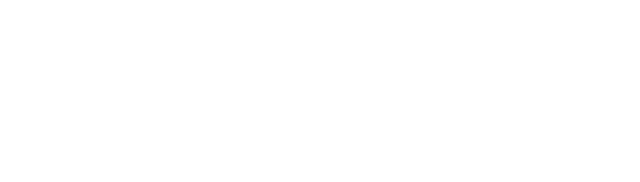
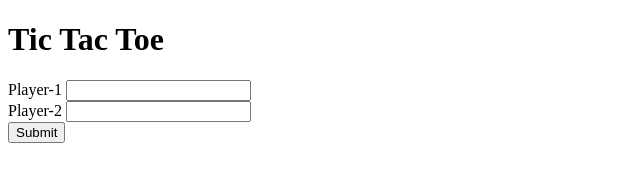
Before and after one commit to acciojob/tictactoe-rummy143679, a website: page main.html in a window 1280 px wide. Shown: the whole page, without its empty margins (0-640 px from the left). Drawn offline with Linux system fonts and the light colour scheme.

Commit message:
created a submission

```diff
--- a/main.html
+++ b/main.html
@@ -8,6 +8,18 @@
 
 <body>
 	<!-- the entire body must be written by student -->
+	<div id="container">
+		<h1>Tic Tac Toe</h1>
+		<div>
+			<label>Player-1</label>
+			<input type="text" name="palyer1" id="player-1" />
+		</div>
+		<div>
+			<label>Player-2</label>
+			<input type="text" name="palyer2" id="player-2" />
+		</div>
+		<button type="submit" onClick="onSubmit">Submit</button>
+	</div>
     <script type="text/javascript" src="./script.js">
 </script>
 
```
